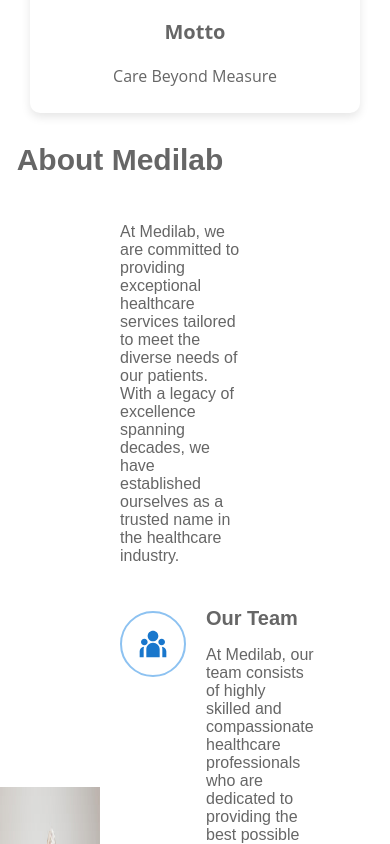
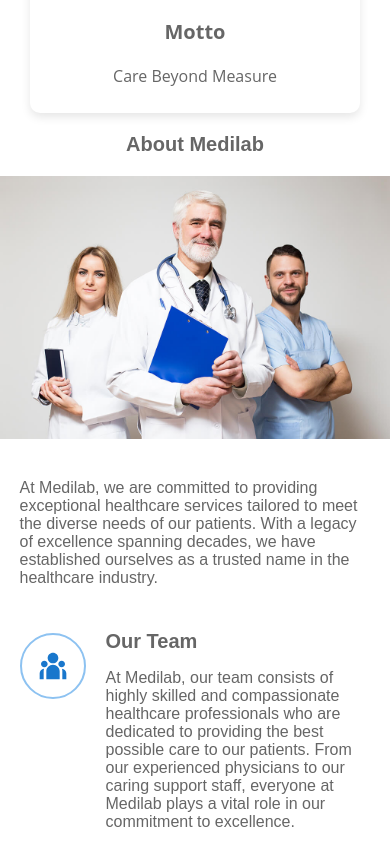
Before and after one commit to mulindijr/Medilab, a React (Vite) app: page / in a window 390 px wide. Shown: the part 1320-2164 px from the top of the page. Built offline with nearby package versions, Linux system fonts and the light colour scheme.

Commit message:
Add responsive styles for about component

```diff
--- a/src/components/About/About.css
+++ b/src/components/About/About.css
@@ -54,3 +54,26 @@
 .about-content:hover .icon-box .about-icon{
     color: #fff;
 }
+
+@media (max-width: 768px){
+    #about{
+        margin: 0;
+    }
+    #about h3{
+        text-align: center;
+        font-size: 20px;
+    }
+    .about-body{
+        flex-direction: column;
+    }
+    .about-left{
+        width: 100%;
+    }
+    .about-left img{
+        width: 100%;
+        height: auto;
+    }
+    .about-right{
+        width: 90%;
+    }
+}
```
